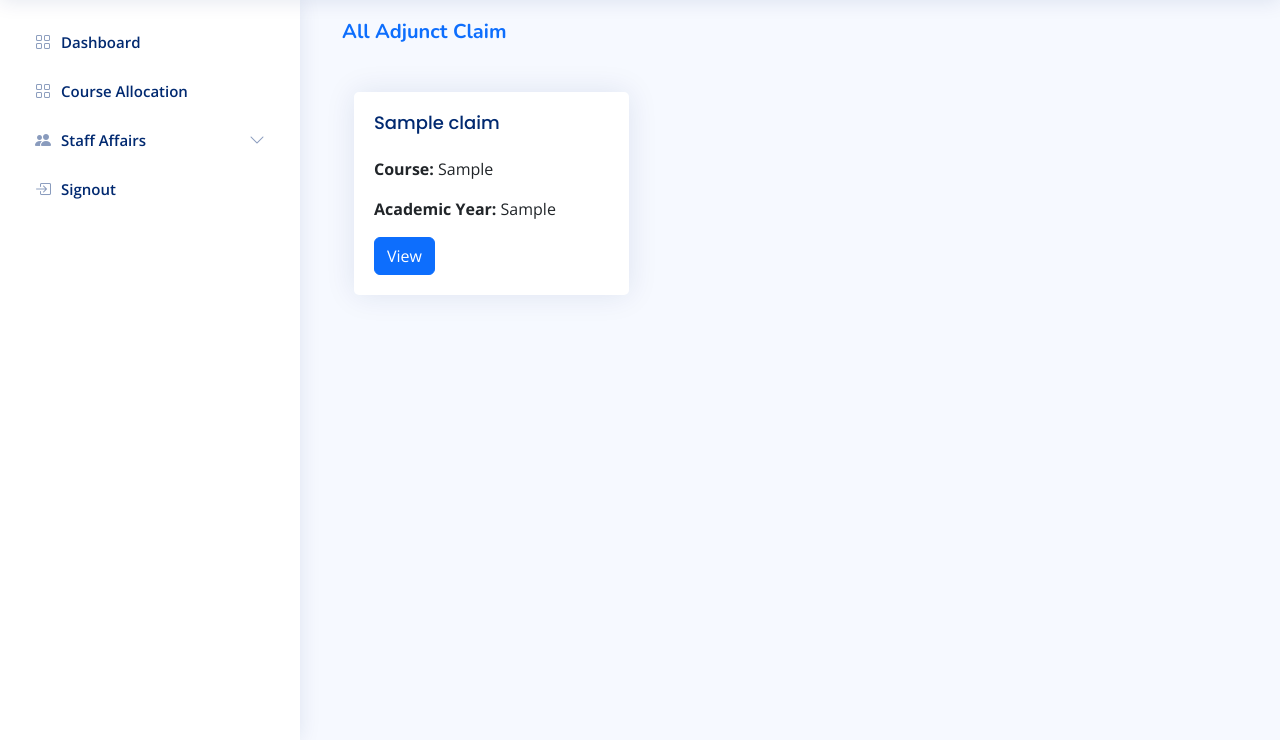
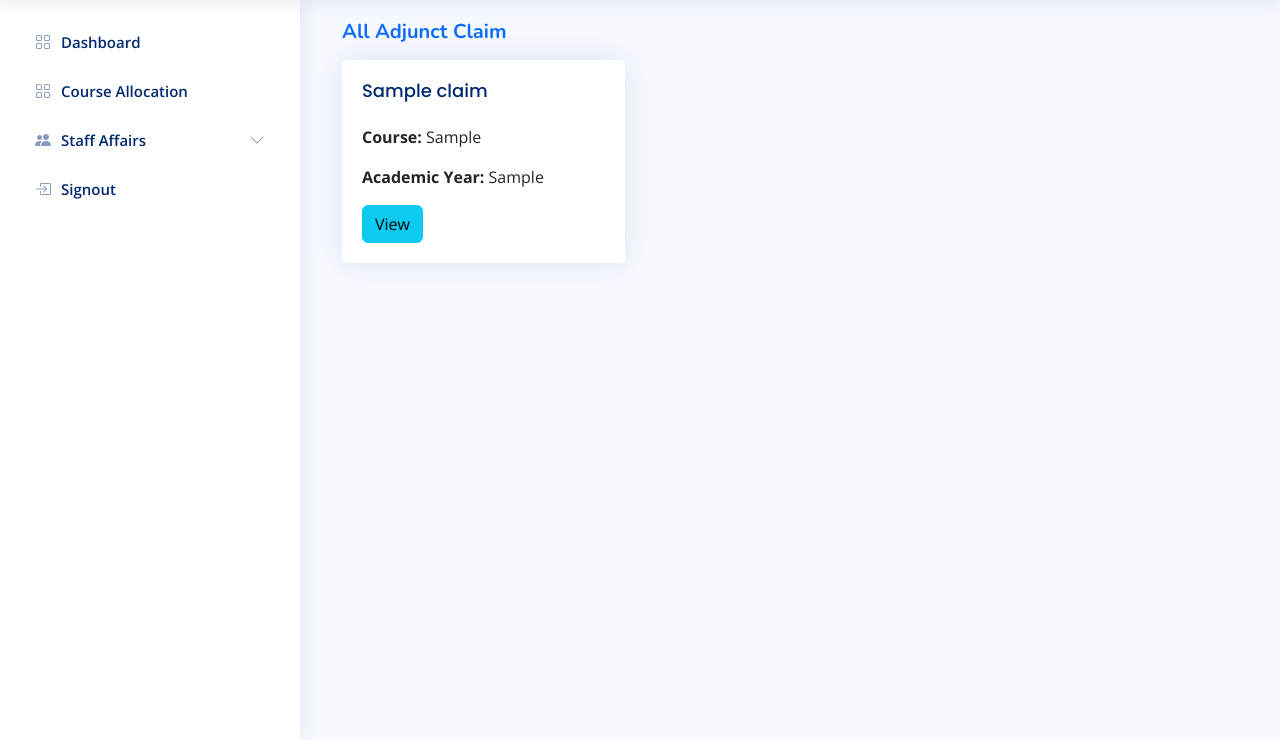
Before and after one commit to SoftLife0/Adjoint-Claim, a Django app: page /allclaims in a window 1280 px wide. Shown: the part 60-800 px from the top of the page. Run offline with Django 4.2, Linux system fonts and the light colour scheme; tables that the repository leaves empty hold one stand-in row (values such as "Sample post"); some libraries are stand-ins or nearby versions.

Commit message:
all claims and clain details has been done.... trying to figure out approval for each claim

```diff
--- a/core/templates/allclaims.html
+++ b/core/templates/allclaims.html
@@ -4,7 +4,6 @@
 <div class="container">
     <h5 class="mb-3 text-primary"><strong>All Adjunct Claim</strong></h5>
 
-    <div class="container mt-5">
     <div class="row">
         {% for claim in claims %}
         <div class="col-md-4 mb-4">
@@ -13,12 +12,11 @@
                     <h5 class="card-title">{{ claim.lecturer_name }}</h5>
                     <p class="card-text"><strong>Course:</strong> {{ claim.course }}</p>
                     <p class="card-text"><strong>Academic Year:</strong> {{ claim.academic_year }}</p>
-                        <a href="{% url 'claim-details' claim.pk %}" class="btn btn-primary">View</a>
+                    <a href="{% url 'claim-details' claim.pk %}" class="btn btn-info">View</a>
                 </div>
             </div>
         </div>
         {% endfor %}
     </div>
 </div>
-</div>
 {% endblock %}
```
Lines whose indentation alone changed are shown as unchanged.
